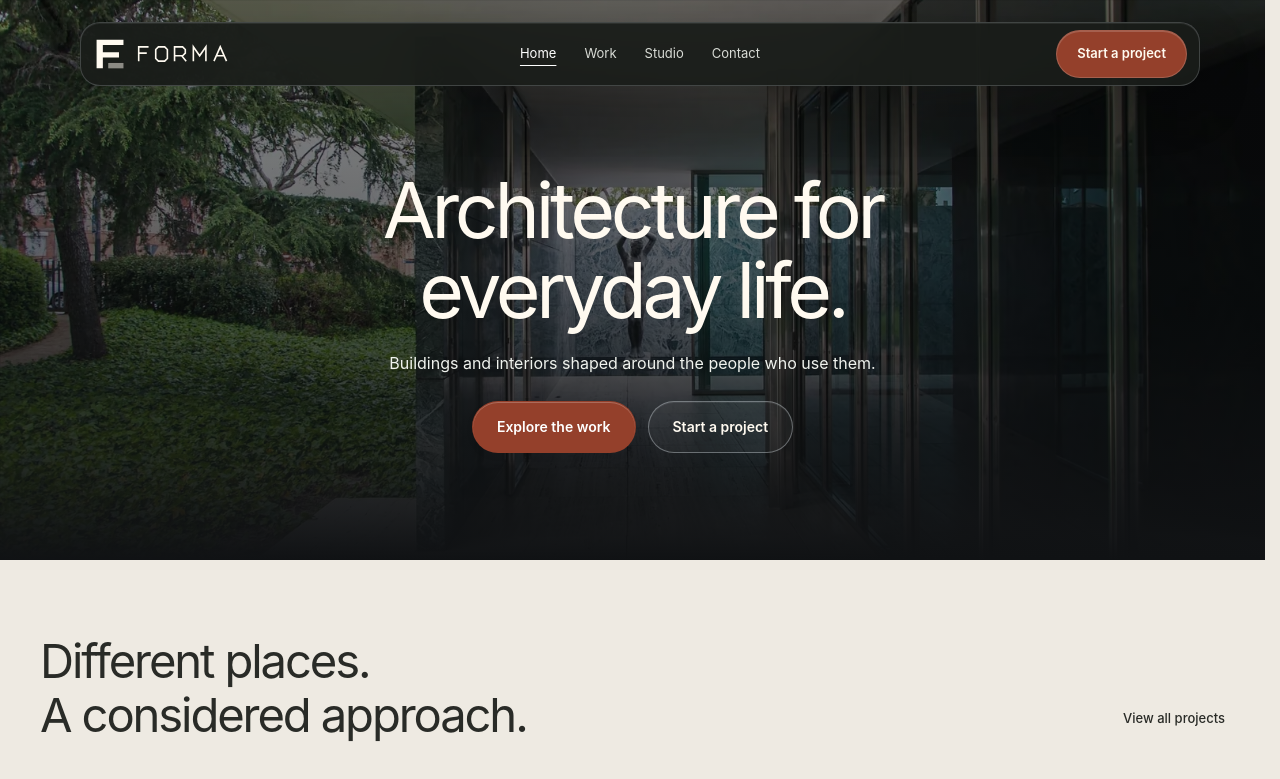
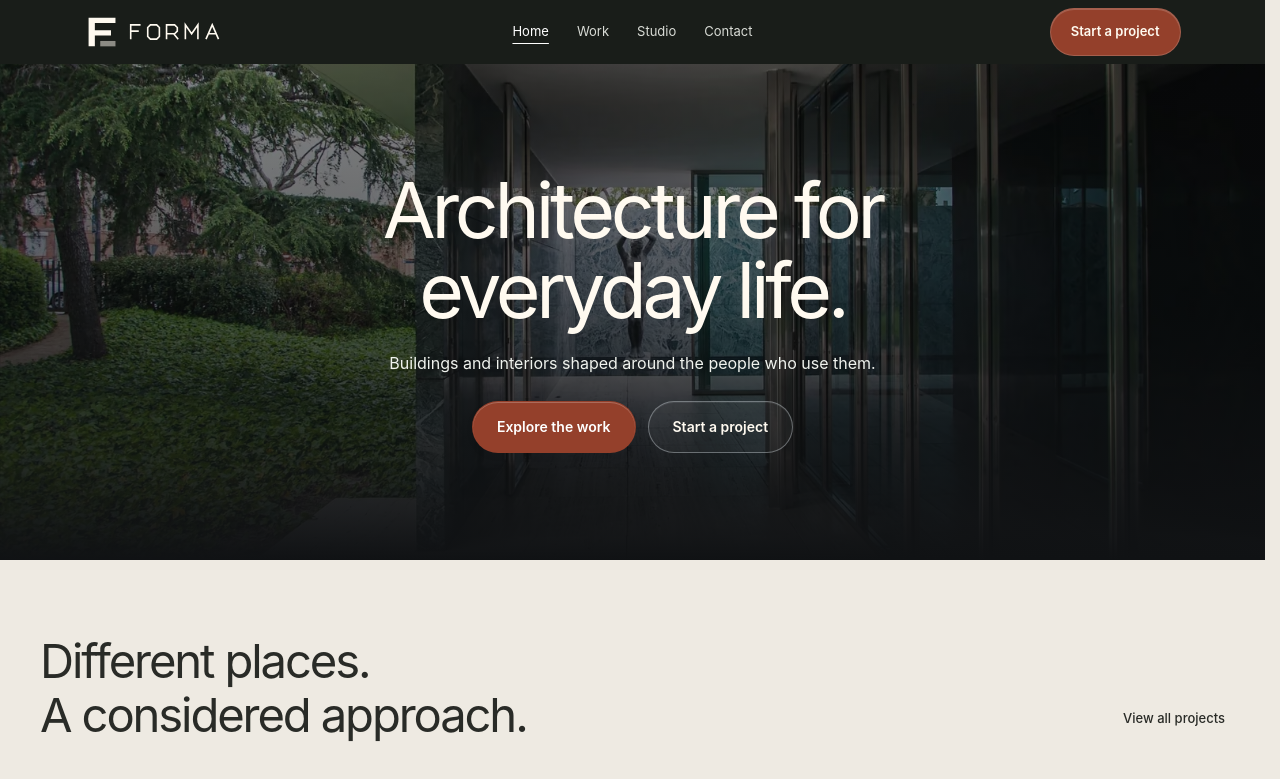
Before and after one commit to JoniFinskas/forma-studio-website-demo, a React (Vite) app: page / in a window 1280 px wide. Shown: the top 779 px of the page. Built offline with nearby package versions, Linux system fonts and the light colour scheme; a web font is replaced by a local one.

Commit message:
Use a full-width non-sticky header

```diff
--- a/src/components/Header.tsx
+++ b/src/components/Header.tsx
@@ -10,7 +10,6 @@ const links = [
 
 export function Header() {
   const [open, setOpen] = useState(false)
-  const [scrollHidden, setScrollHidden] = useState(false)
   const header = useRef<HTMLElement>(null)
   const toggle = useRef<HTMLButtonElement>(null)
 
@@ -36,7 +35,6 @@ export function Header() {
     const media = window.matchMedia('(min-width: 900px)')
     const close = () => {
       setOpen(false)
-      setScrollHidden(false)
     }
     media.addEventListener('change', close)
     return () => media.removeEventListener('change', close)
@@ -52,37 +50,12 @@ export function Header() {
   }, [open])
 
   useEffect(() => {
-    const media = window.matchMedia('(max-width: 899px)')
-    let last = Math.max(0, window.scrollY)
-    let distance = 0
+    if (!open) return
     const onScroll = () => {
-      const current = Math.max(0, window.scrollY)
-      const delta = current - last
-      last = current
-      if (media.matches && open && delta !== 0) {
-        if (document.activeElement?.closest('#mobile-menu')) {
-          toggle.current?.focus({ preventScroll: true })
-        }
-        setOpen(false)
-        setScrollHidden(false)
-        distance = 0
-        return
+      if (document.activeElement?.closest('#mobile-menu')) {
+        toggle.current?.focus({ preventScroll: true })
       }
-      if (
-        !media.matches ||
-        open ||
-        current < 100 ||
-        header.current?.contains(document.activeElement)
-      ) {
-        distance = 0
-        setScrollHidden(false)
-        return
-      }
-      distance = Math.sign(delta) === Math.sign(distance) ? distance + delta : delta
-      if (Math.abs(distance) > 14) {
-        setScrollHidden(distance > 0)
-        distance = 0
-      }
+      setOpen(false)
     }
     window.addEventListener('scroll', onScroll, { passive: true })
     return () => window.removeEventListener('scroll', onScroll)
@@ -96,8 +69,6 @@ export function Header() {
       <header
         ref={header}
         className="header-shell"
-        data-scroll-hidden={scrollHidden && !open}
-        onFocusCapture={() => setScrollHidden(false)}
         onBlur={(event) => {
           if (
             event.relatedTarget instanceof Node &&
--- a/src/styles.css
+++ b/src/styles.css
@@ -881,10 +881,10 @@ h2:focus {
 }
 
 .header-shell {
-  position: fixed;
-  inset: max(22px, env(safe-area-inset-top)) 0 auto;
-  /* Match the body's scrollbar compensation while a select locks scrolling. */
-  right: var(--removed-body-scroll-bar-size, 0px);
+  position: absolute;
+  inset: 0 0 auto;
+  padding-top: env(safe-area-inset-top);
+  background: var(--nav-solid);
   z-index: 20;
   padding-inline: max(32px, env(safe-area-inset-left)) max(32px, env(safe-area-inset-right));
   color: #f8f6f0;
@@ -898,20 +898,10 @@ h2:focus {
   justify-content: space-between;
   gap: 16px;
   padding: 6px 12px;
-  border: 1px solid #dfe6ed33;
-  border-radius: 20px;
-  background: var(--nav-solid);
-  box-shadow:
-    inset 0 1px 0 #ffffff12,
-    0 18px 56px #00000029;
+  border: 0;
+  border-radius: 0;
+  background: transparent;
   grid-template-columns: minmax(0, 1fr) auto minmax(0, 1fr);
-}
-@supports (backdrop-filter: blur(1px)) {
-  .site-header {
-    background: var(--nav-glass);
-    backdrop-filter: blur(24px);
-    -webkit-backdrop-filter: blur(24px);
-  }
 }
 .site-header .wordmark {
   display: inline-flex;
@@ -974,10 +964,6 @@ h2:focus {
   outline: 2px solid #f0d1a4;
   outline-offset: 2px;
 }
-.header-shell:focus-within {
-  transform: translateY(0);
-  transition: none;
-}
 @media (hover: hover) and (pointer: fine) {
   .desktop-nav a:hover {
     background: #ffffff0c;
@@ -992,7 +978,6 @@ h2:focus {
 }
 @media (max-width: 899px) {
   .header-shell {
-    top: max(16px, env(safe-area-inset-top));
     padding-inline: max(20px, env(safe-area-inset-left)) max(20px, env(safe-area-inset-right));
   }
   .site-header {
@@ -1057,13 +1042,9 @@ h2:focus {
     text-decoration: underline;
     text-underline-offset: 5px;
   }
-  .header-shell[data-scroll-hidden='true']:not(:focus-within) {
-    transform: translateY(calc(-100% - 24px));
-  }
 }
 @media (max-width: 359px) {
   .header-shell {
-    top: max(8px, env(safe-area-inset-top));
     padding-inline: max(8px, env(safe-area-inset-left)) max(8px, env(safe-area-inset-right));
   }
   .site-header {
@@ -1083,11 +1064,6 @@ h2:focus {
     overflow: hidden;
     clip-path: inset(50%);
     white-space: nowrap;
-  }
-}
-@media (prefers-reduced-motion: no-preference) {
-  .header-shell:not(:focus-within) {
-    transition: transform 220ms cubic-bezier(0.22, 1, 0.36, 1);
   }
 }
 
```
Also changed, not shown: 1 other file (tests, documents, lock files or other folders).
